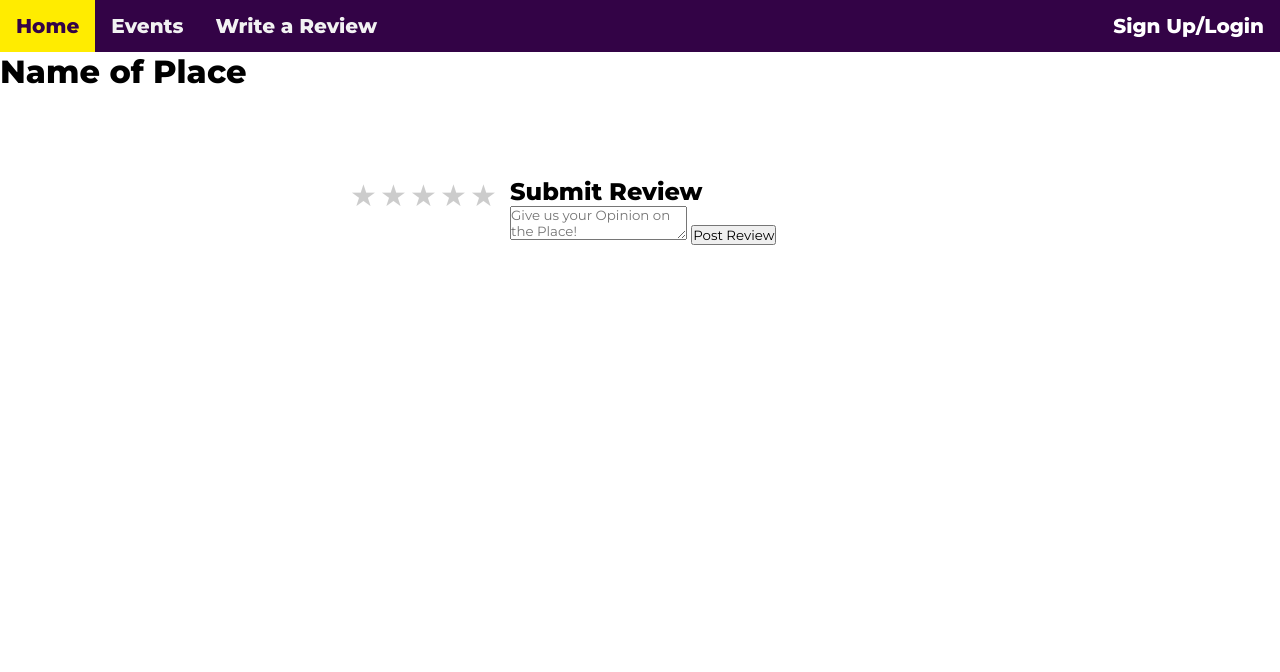
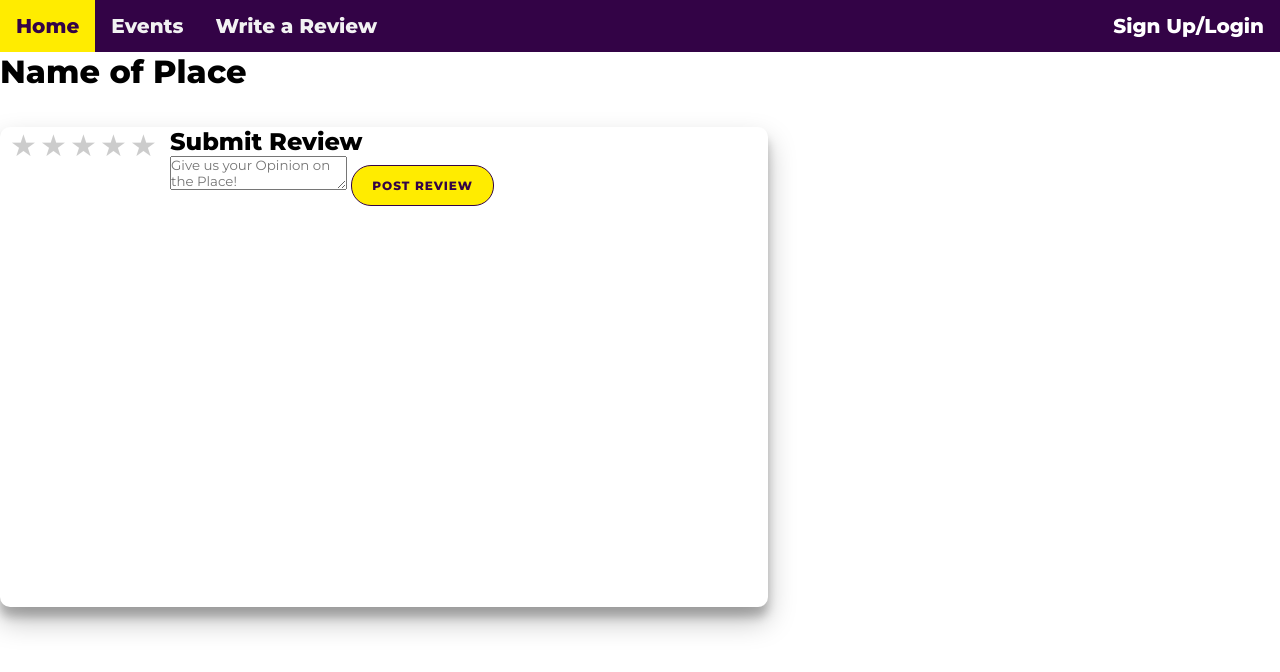
Before and after one commit to adev-exe/Finddit, a Python web app: template website/templates/reviewResult.html in a window 1280 px wide. Shown: the top 672 px of the page. Run offline with Jinja, Linux system fonts and the light colour scheme; the template is opened without the code that fills it, so the values that code supplies are empty.

Commit message:
Update revResultStyle.css

```diff
--- a/website/static/revResultStyle.css
+++ b/website/static/revResultStyle.css
@@ -26,11 +26,30 @@ body {
   float: right;
 }
 .container {
-max-width: 640px;
-margin: 30px auto;
-background: #fff;
-border-radius: 8px;
-padding: 20px;
+background-color: #fff;
+	border-radius: 10px;
+  	box-shadow: 0 14px 28px rgba(0,0,0,0.25),
+			    0 10px 10px rgba(0,0,0,0.22);
+	position: relative;
+	overflow: hidden;
+	width: 768px;
+	max-width: 100%;
+	min-height: 480px;
+}
+.submitbtn {
+	border-radius: 20px;
+	border: 1px solid #330346;
+	color: #330346;
+	font-size: 12px;
+	font-weight: bold;
+	padding: 12px 20px;
+	letter-spacing: 1px;
+	text-transform: uppercase;
+	transition: transform 80ms ease-in;
+  position: relative;
+  display: inline;
+  background-color: #ffec00;
+  cursor: pointer;
 }
 .comment {
 display: block;
```
